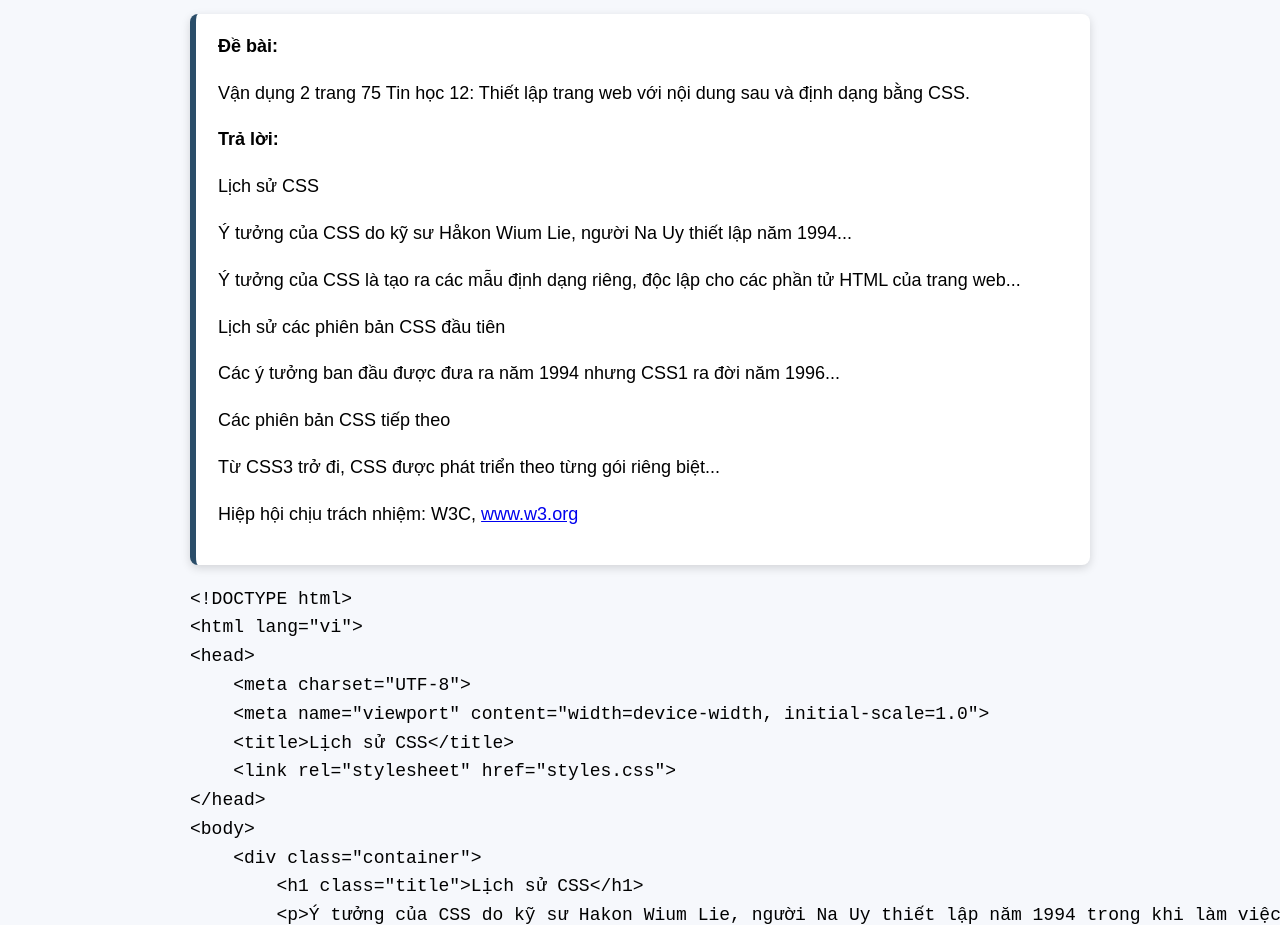
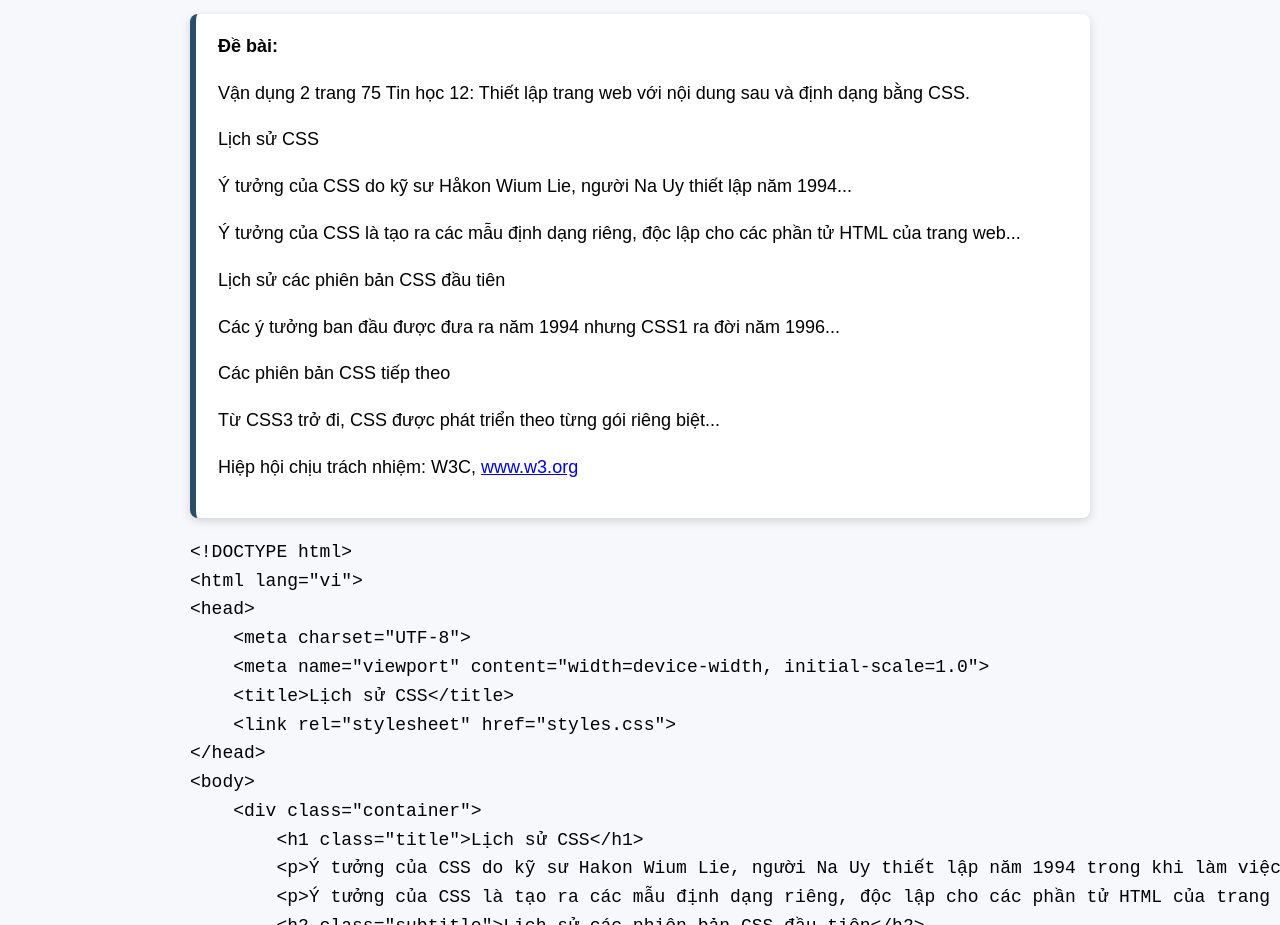
Before and after one commit to thanhphuong290908-stack/b-i-13, a plain HTML site: page index.html in a window 1280 px wide. Shown: the part 1960-2885 px from the top of the page. Drawn offline with Linux system fonts and the light colour scheme.

Commit message:
Update index.html

```diff
--- a/index.html
+++ b/index.html
@@ -131,7 +131,6 @@ Sự giống nhau và tương thích của Style Sheet trong các phần mềm s
       <div class="problem-box">
         <b>Đề bài:</b>
         <p>Vận dụng 2 trang 75 Tin học 12: Thiết lập trang web với nội dung sau và định dạng bằng CSS.</p>
-        <p><b>Trả lời:</b></p>
         <p>Lịch sử CSS</p>
         <p>Ý tưởng của CSS do kỹ sư Håkon Wium Lie, người Na Uy thiết lập năm 1994...</p>
         <p>Ý tưởng của CSS là tạo ra các mẫu định dạng riêng, độc lập cho các phần tử HTML của trang web...</p>
```
